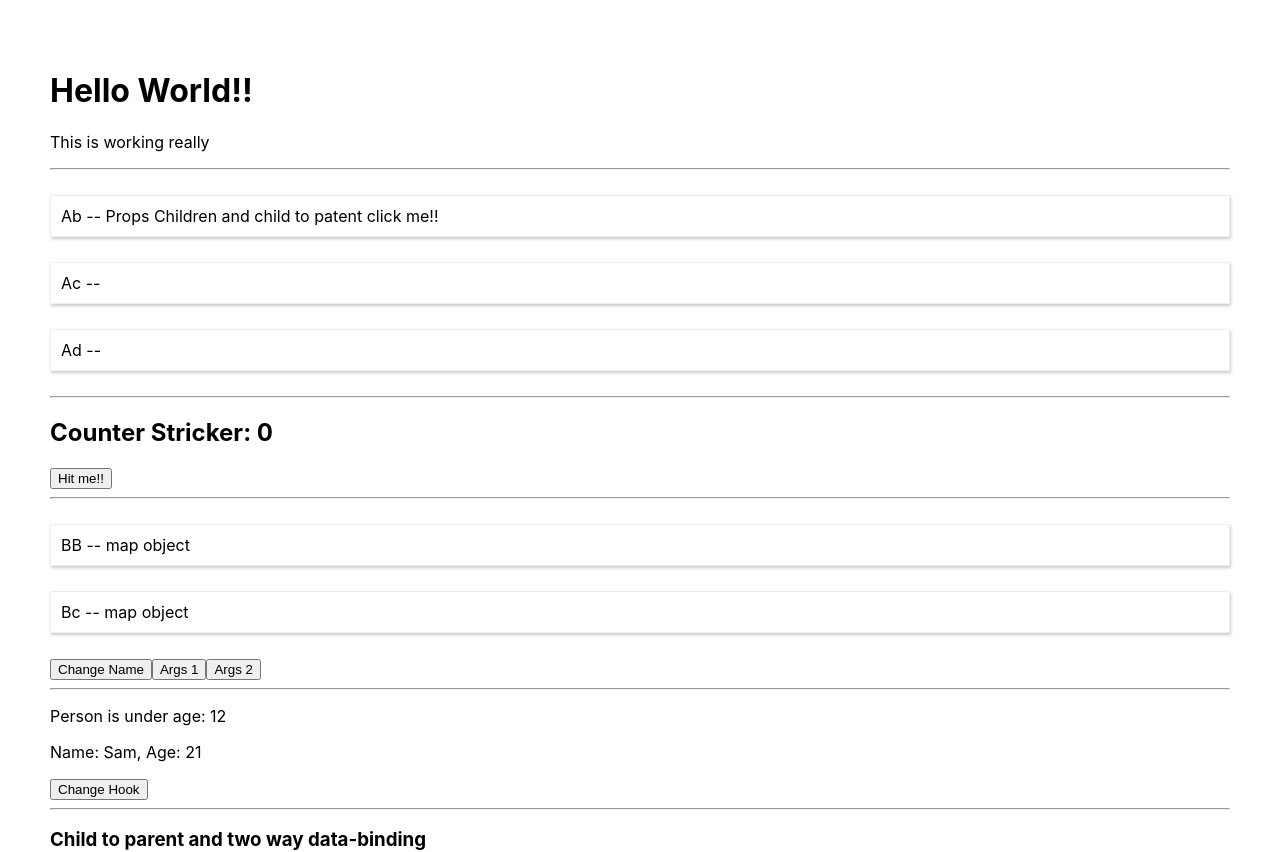
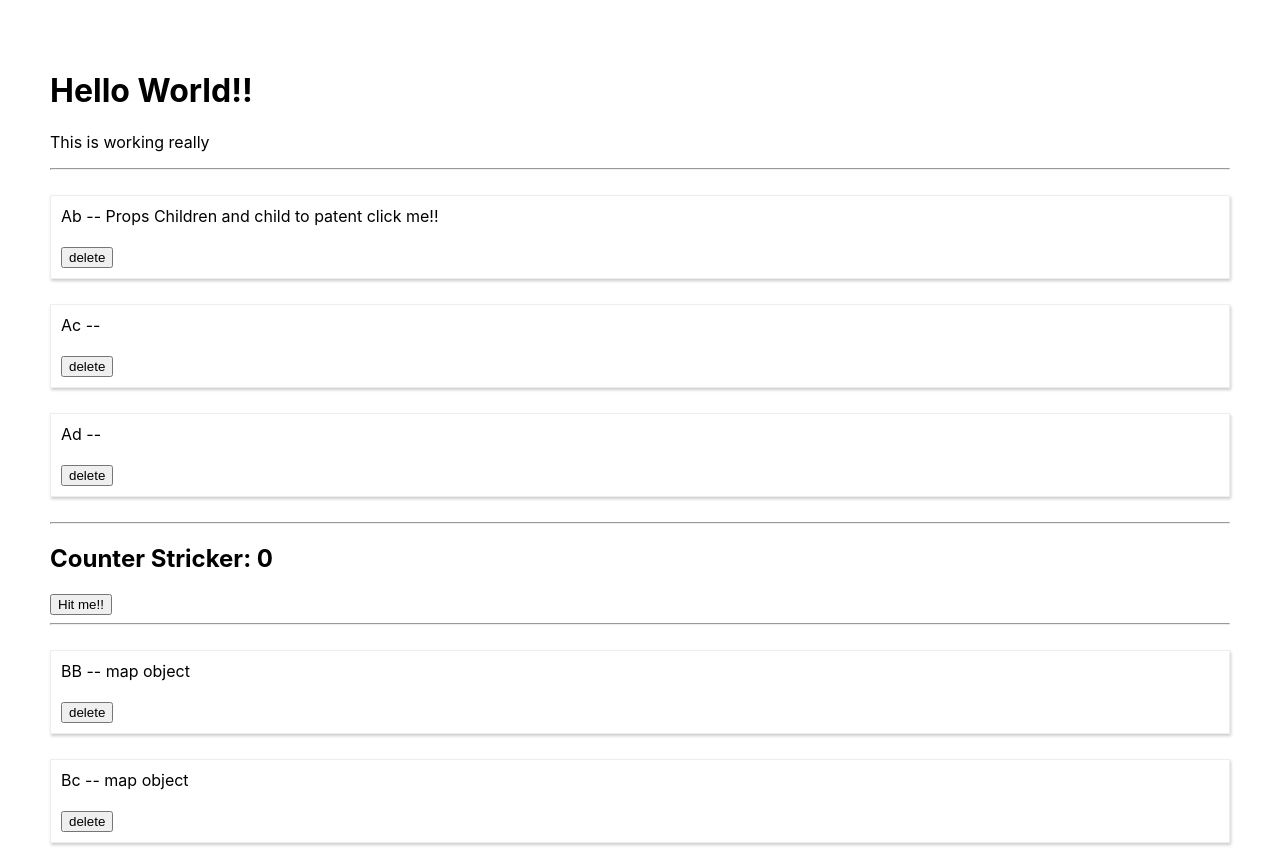
Before and after one commit to anil-bomma/react-burger-app, a React (Create React App) app: page / in a window 1280 px wide. Shown: the top 852 px of the page. Built offline with nearby package versions, Linux system fonts and the light colour scheme.

Commit message:
addded delete render

```diff
--- a/src/App.js
+++ b/src/App.js
@@ -44,9 +44,17 @@ class App extends Component {
     });
   }
 
+  deleteHandler = (index) => {
+    const p = this.state.persons;
+    p.splice(index, 1);
+    this.setState({
+      persons: p
+    });
+  }
+
   render() {
-    const personMap = this.state.persons.map((item) => (
-      <Person key={item.name} name={item.name}> map object</Person>
+    const personMap = this.state.persons.map((item, index) => (
+      <Person key={item.name} name={item.name} deletePar={() => this.deleteHandler(index)}> map object</Person>
     ));
 
     const style = {
@@ -58,8 +66,8 @@ class App extends Component {
         <p>This is working really</p>
         <hr />
         <Person name="Ab" click={this.switchNameWithArgs}>Props Children and child to patent click me!!</Person>
-        <Person name="Ac" />
-        <Person name="Ad" />
+        <Person name="Ac" click={this.switchNameWithArgs} />
+        <Person name="Ad" click={this.switchNameWithArgs} />
         <hr />
         <Counter name="Counter Stricker: " />
         <hr />
--- a/src/Person/Person.js
+++ b/src/Person/Person.js
@@ -5,7 +5,10 @@ import "./Person.css"
 const person = (props) => {
     return (
         <div className="Person">
-            <div onClick={() => props.click("args3")}>{props.name} -- {props.children}</div>
+            <div onClick={() => props.click("args3")}>{props.name} -- {props.children}
+            </div>
+            <br />
+            <button onClick={props.deletePar}>delete</button>
         </div>
     )
 }
--- a/src/Person/PersonHooks.js
+++ b/src/Person/PersonHooks.js
@@ -24,7 +24,7 @@ const PersonHook = () => {
             if (item.age > 18) {
                 return <p key={item.name}>Name: {item.name}, Age: {item.age}</p>
             } else {
-                return <p>Person is under age: {item.age}</p>
+                return <p key={item.name}>Person is under age: {item.age}</p>
             }
 
         }
```
Also changed, not shown: 1 other file (tests, documents, lock files or other folders).
